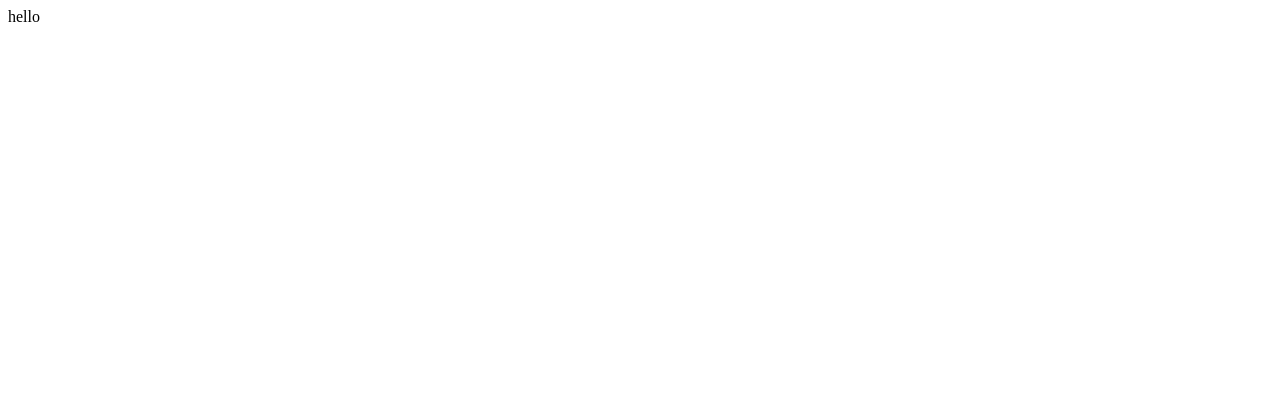
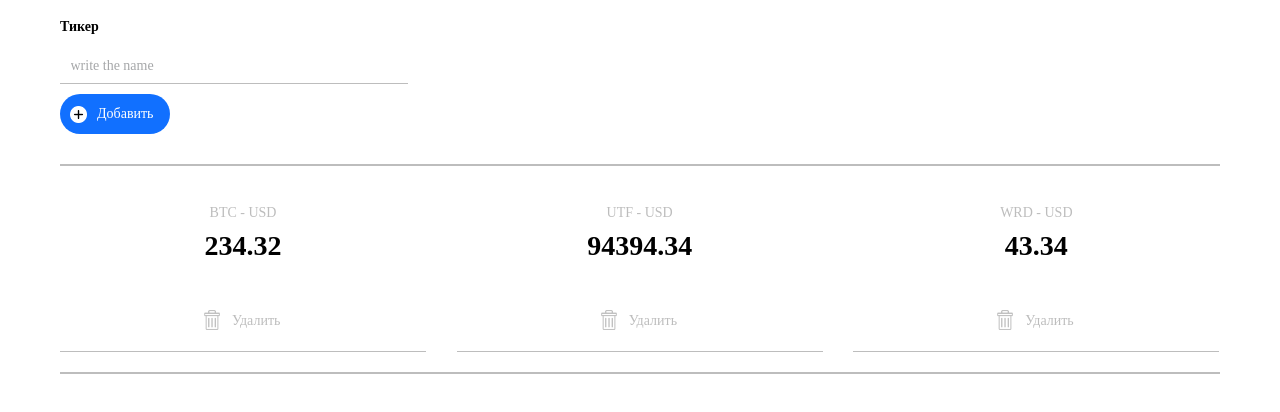
Before and after one commit to KrainovSD/cryptonomicon, a Vue app: page / in a window 1280 px wide. Shown: the top 412 px of the page. Built offline with nearby package versions, Linux system fonts and the light colour scheme.

Commit message:
add vue code

```diff
--- a/public/css/style.css
+++ b/public/css/style.css
@@ -110,6 +110,7 @@ body {
   max-width: 1200px;
   width: 100%;
   padding: 20px;
+  height: 100vh;
 }
 
 .addTool__header {
@@ -205,16 +206,15 @@ body {
   border-bottom: 2px #bdbdbd solid;
   margin-top: 30px;
   padding: 20px 0px;
-  display: -webkit-box;
-  display: -ms-flexbox;
-  display: flex;
-  -ms-grid-columns: (minmax(150px, 1fr))[auto-fit];
-      grid-template-columns: repeat(auto-fit, minmax(150px, 1fr));
+  display: -ms-grid;
+  display: grid;
+  -ms-grid-columns: (minmax(250px, 1fr))[auto-fit];
+      grid-template-columns: repeat(auto-fit, minmax(250px, 1fr));
   grid-gap: 30px;
 }
 
 .viewCard {
-  width: 300px;
+  max-width: 366px;
   border-bottom: 1px #bdbdbd solid;
   display: -webkit-box;
   display: -ms-flexbox;
@@ -262,3 +262,42 @@ body {
 .deleteButton__caption {
   color: #bdbdbd;
 }
+
+.viewGraph {
+  width: 100%;
+}
+
+.viewGraph__header {
+  margin-top: 40px;
+  display: -webkit-box;
+  display: -ms-flexbox;
+  display: flex;
+}
+
+.viewGraph__header p {
+  margin: auto auto auto 0px;
+}
+
+.viewGraph__header img {
+  margin: 0px 0px 0px auto;
+  width: 35px;
+  height: 35px;
+  cursor: pointer;
+}
+
+.viewGraph__graph {
+  border-left: 1px purple solid;
+  border-bottom: 1px purple solid;
+  width: 100%;
+  height: 250px;
+  margin-top: 20px;
+  display: -webkit-box;
+  display: -ms-flexbox;
+  display: flex;
+}
+
+.viewGraph__graph div {
+  width: 40px;
+  background-color: purple;
+  margin: auto 1px 0px 0px;
+}
--- a/public/scss/style.scss
+++ b/public/scss/style.scss
@@ -1,6 +1,6 @@
 @import "_custom";
 
-body{
+body {
     display: flex;
     flex-direction: column;
 }
@@ -10,6 +10,7 @@ body{
     max-width: 1200px;
     width: 100%;
     padding: 20px;
+    height: 100vh;
 }
 
 .addTool {
@@ -34,11 +35,13 @@ body{
         background-clip: padding-box;
         border-bottom: 1px solid #bdbdbd;
         transition: border-color 0.15s ease-in-out, box-shadow 0.15s ease-in-out;
-        &::placeholder{
+
+        &::placeholder {
             color: #212529;
             opacity: 0.4;
         }
-        &:focus{
+
+        &:focus {
             color: #212529;
             background-color: #fff;
             border-color: #bdbdbd;
@@ -49,6 +52,7 @@ body{
         }
     }
 }
+
 .addButton {
     cursor: pointer;
     width: 110px;
@@ -58,11 +62,13 @@ body{
     position: relative;
     flex-direction: row;
     background-color: rgba(8, 107, 255, 0.959);
-    &:active{
+
+    &:active {
         top: 1px;
         background-color: rgba(18, 1, 112, 0.959);
     }
-    &__img{
+
+    &__img {
         width: 17px;
         height: 17px;
         margin: auto 10px auto 10px;
@@ -79,21 +85,24 @@ body{
     border-bottom: 2px #bdbdbd solid;
     margin-top: 30px;
     padding: 20px 0px;
-    display: flex;
-    grid-template-columns: repeat(auto-fit, minmax(150px, 1fr));
+    display: grid;
+    grid-template-columns: repeat(auto-fit, minmax(250px, 1fr));
     grid-gap: 30px;
 
 }
+
 .viewCard {
-    width: 300px;
+    max-width: 366px;
     border-bottom: 1px #bdbdbd solid;
     display: flex;
     flex-direction: column;
     transition: all 0.1s;
-    &:hover{
+
+    &:hover {
         border: 3px rgb(124, 3, 124) solid;
         border-radius: 0.5rem;
     }
+
     &__header {
         color: #bdbdbd;
         margin: 20px auto 12px auto;
@@ -105,18 +114,56 @@ body{
         margin: 0px auto 50px auto;
     }
 }
+
 .deleteButton {
     width: 82px;
     margin: 0px auto 20px auto;
     display: flex;
     line-height: 1.5;
     cursor: pointer;
+
     &__img {
         width: 20px;
         margin-right: 10px;
         height: 20px;
     }
+
     &__caption {
         color: #bdbdbd;
     }
 }
+
+.viewGraph {
+    width: 100%;
+
+    &__header {
+        margin-top: 40px;
+        display: flex;
+
+        & p {
+            margin: auto auto auto 0px;
+        }
+
+        & img {
+            margin: 0px 0px 0px auto;
+            width: 35px;
+            height: 35px;
+            cursor: pointer;
+        }
+    }
+
+    &__graph {
+        border-left: 1px purple solid;
+        border-bottom: 1px purple solid;
+        width: 100%;
+        height: 250px;
+        margin-top: 20px;
+        display: flex;
+
+        & div {
+            width: 40px;
+            background-color: purple;
+            margin: auto 1px 0px 0px;
+        }
+    }
+}
--- a/src/App.vue
+++ b/src/App.vue
@@ -1,11 +1,83 @@
 <template>
-  hello
+  <div class="workplace">
+    <div class="addTool">
+      <h2 class="addTool__header">Тикер</h2>
+      <input
+        type="text"
+        class="addTool__input"
+        placeholder="write the name"
+        v-model="ticker"
+        @keydown.enter="add"
+      />
+      <div class="addButton" @click="addCard">
+        <img src="../public/image/plus.png" class="addButton__img" alt="" />
+        <p class="addButton__caption">Добавить</p>
+      </div>
+    </div>
+    <div class="viewField" v-if="card.length > 0">
+      <div
+        class="viewCard"
+        v-for="(key, index) in card"
+        :key="index"
+        @click="graph = key"
+      >
+        <p class="viewCard__header">{{ key.name }} - USD</p>
+        <p class="viewCard__info">{{ key.price }}</p>
+        <div class="deleteButton" @click="delCard(index)" :data-id="index">
+          <img
+            src="../public/image/basket.png"
+            alt=""
+            class="deleteButton__img"
+          />
+          <p class="deleteButton__caption">Удалить</p>
+        </div>
+      </div>
+    </div>
+    <div class="viewGraph" v-if="graph">
+      <div class="viewGraph__header">
+        <p>VUE - USD</p>
+        <img src="../public/image/cancel.png" alt="" @click="delGraph" />
+      </div>
+      <div class="viewGraph__graph">
+        <div style="height: 20%"></div>
+        <div style="height: 40%"></div>
+        <div style="height: 60%"></div>
+        <div style="height: 20%"></div>
+      </div>
+    </div>
+  </div>
 </template>
 
 <script>
+export default {
+  name: "App",
 
+  data() {
+    return {
+      ticker: "",
+      card: [
+        { name: "BTC", price: 234.32 },
+        { name: "UTF", price: 94394.34 },
+        { name: "WRD", price: 43.34 },
+      ],
+      graph: null,
+    };
+  },
+
+  methods: {
+    addCard() {
+      const newTicker = { name: "DOG", price: 234.23 };
+      this.card.push(newTicker);
+      this.ticker = "";
+    },
+    delCard(id) {
+      this.card.splice(id, 1);
+    },
+    delGraph() {
+      this.graph = null;
+    },
+  },
+};
 </script>
 
-<style>
-
-</style>
+<style src="../public/css/style.css"></style>
```
Also changed, not shown: src/pattern.html (renamed from src/text.html, +1 -19 lines), public/image/cancel.png (added).
